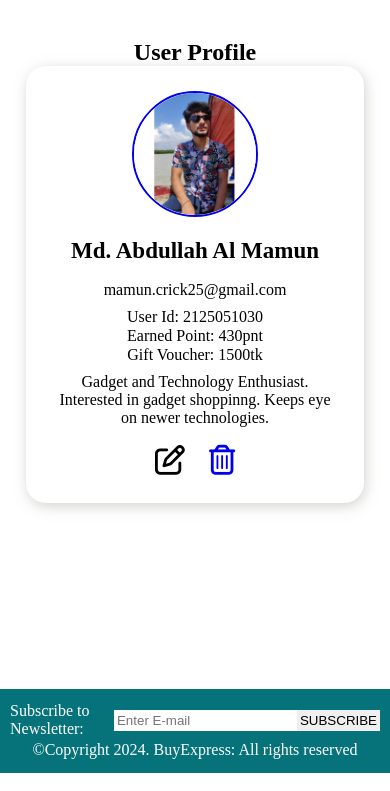
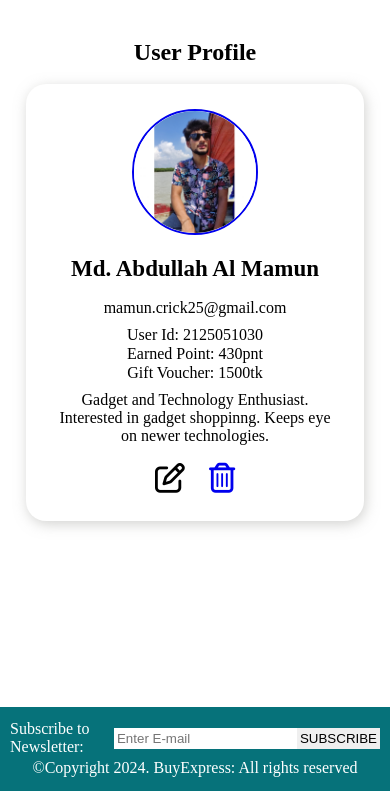
Before and after one commit to mamun-akand/Responsive-E-Commerce-HTML5-CSS3, a plain HTML site: page profile.html in a window 390 px wide. Shown: the part 118-909 px from the top of the page. Drawn offline with Linux system fonts and the light colour scheme.

Commit message:
Responsive E-Commerce with HTML5 and CSS3

```diff
--- a/style.css
+++ b/style.css
@@ -367,8 +367,8 @@ nav{
     /* background-color: #a0a2a3; */
     width: 100%;
     height: auto;
-    margin-top: 7vh;
-    margin-bottom: 5vh;
+    margin-top: 9vh;
+    margin-bottom: 9vh;
     padding: 10vh;
 }
 .log-main{
```
Also changed, not shown: profile.html (+1 -0 lines).
